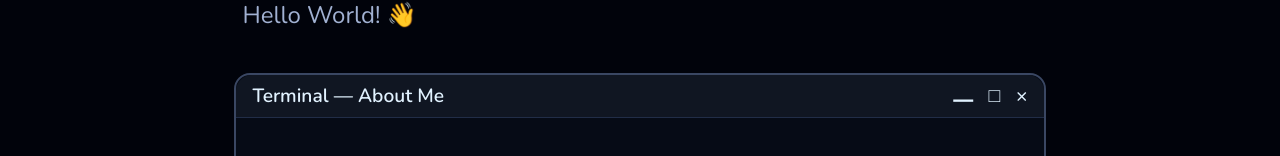
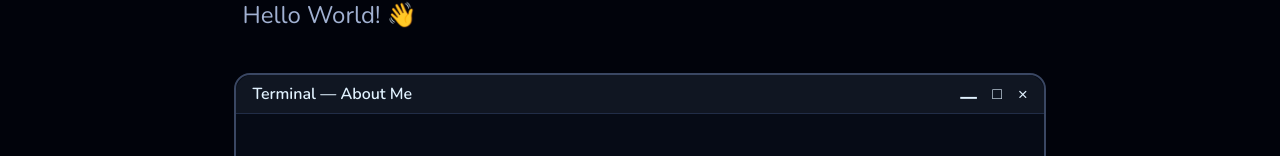
Before and after one commit to peoul/portfolio_ver_2, a React (Vite) app: page / in a window 1280 px wide. Shown: the part 357-513 px from the top of the page. Built offline with nearby package versions, Linux system fonts and the light colour scheme.

Commit message:
style - update css file

```diff
--- a/src/component/recent.css
+++ b/src/component/recent.css
@@ -86,12 +86,11 @@
   display: flex;
   justify-content: space-between;
   align-items: center;
-  padding: 1rem 1.5rem;
+  padding: 0.5rem 1rem 0.5rem 1rem;
   border-bottom: 1px solid var(--border-muted);
   background-color: var(--bg);
   border-radius: 1rem 1rem 0 0;
   flex-shrink: 0;
-  min-height: 60px;
   position: sticky;
   top: 0;
   z-index: 10;
@@ -103,7 +102,7 @@
   margin: 0;
   font-weight: 600;
   color: var(--text);
-  font-size: 1.1rem;
+  font-size: 1rem;
   flex: 1;
   padding-right: 1rem;
 
--- a/src/component/terminal.css
+++ b/src/component/terminal.css
@@ -21,7 +21,7 @@
   border-top-right-radius: 1rem;
   border-top-left-radius: 1rem;
   padding: 0.5rem 1rem 0.5rem 1rem;
-  font-size: 1.2rem;
+  font-size: 1rem;
   font-weight: 600;
   color: var(--text);
   flex-shrink: 0;
```
